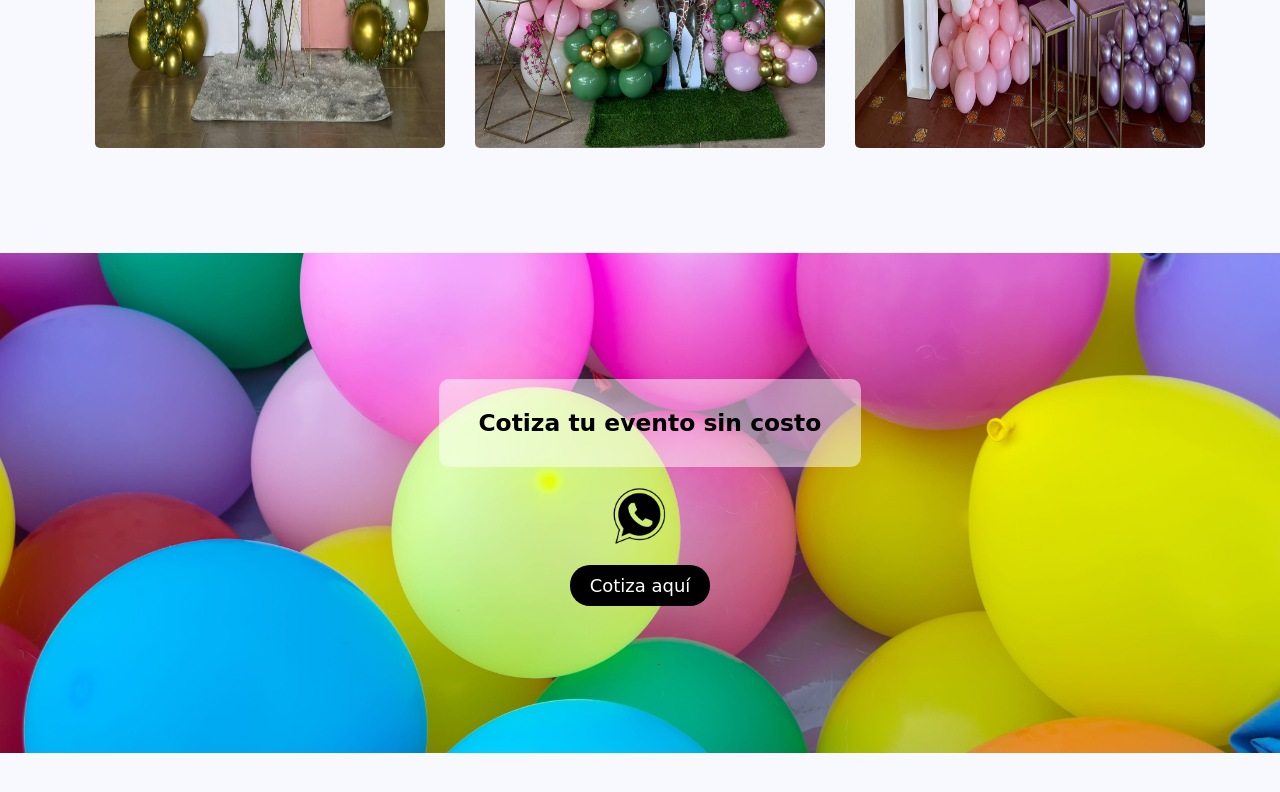
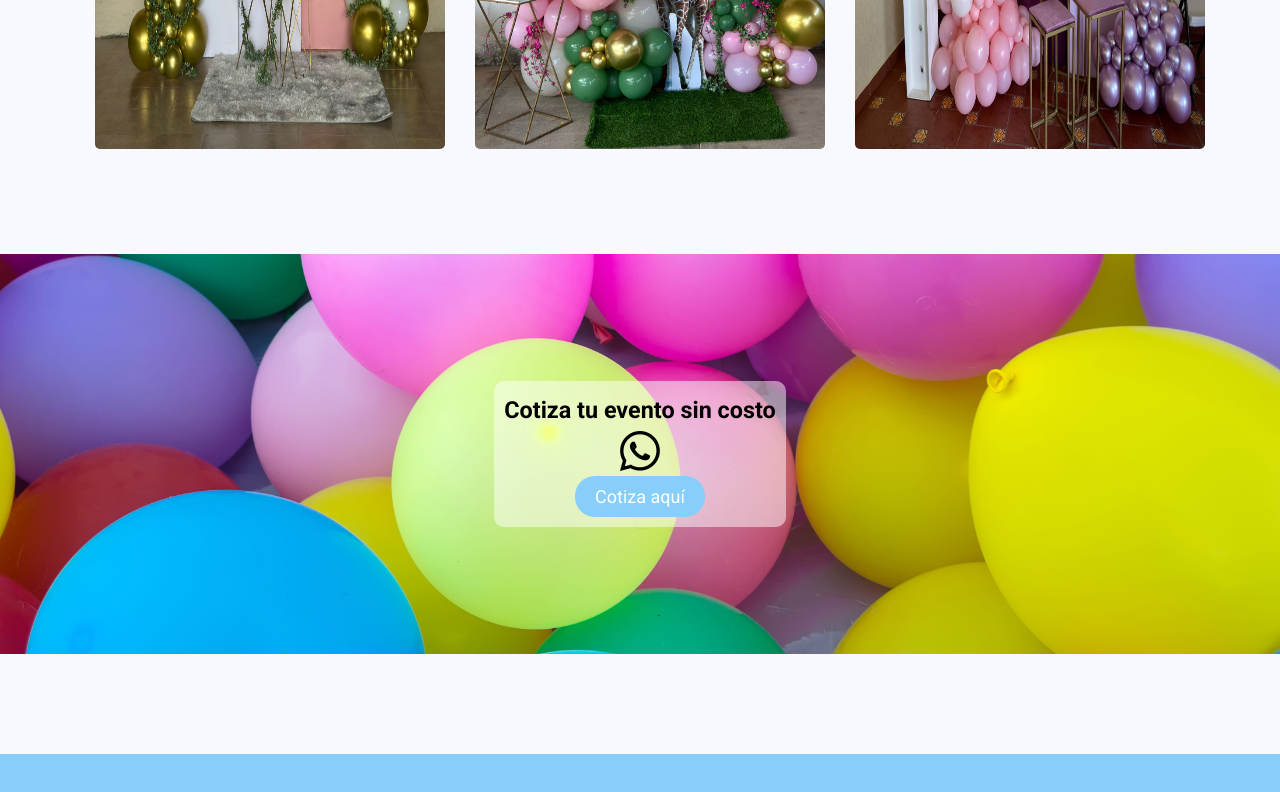
Before and after one commit to age0sh/evangelista-decor-website, a plain HTML site: page index.html in a window 1280 px wide. Shown: the part 2000-2792 px from the top of the page. Drawn offline with nearby package versions, Linux system fonts and the light colour scheme.

Commit message:
actualización de estilos del css y cambio de estilo al banner de index, se soluciono error donde se veía un espacio blanco al costado del banner desde dispositivos moviles

```diff
--- a/index.html
+++ b/index.html
@@ -82,14 +82,10 @@
 </div>
 
 <div class="banner">
-    <div>
+    <div class="banner_info">
         <h3 data-aos="fade-right">Cotiza tu evento sin costo</h3>
-        <div>
-            <p data-aos="fade-right">
-                <img src="images/whatsapp.png" alt="WhatsApp">
-                <button onclick="enviarMensajeWhatsApp()">Cotiza aquí</button>
-            </p>
-        </div>
+        <i class="bi bi-whatsapp" data-aos="fade-right"></i>
+        <button onclick="enviarMensajeWhatsApp()">Cotiza aquí</button>
     </div>
 </div>
 
--- a/style.css
+++ b/style.css
@@ -87,7 +87,7 @@ body {
 
 
 .container_home h1 {
-    font-family: 'Playwrite DK Loopet', cursive;
+    font-family: 'roboto', sans-serif;
     font-size: 36px;
     text-align: center;
     text-shadow: 2px 2px 4px rgba(0, 0, 0, 0.5);
@@ -159,46 +159,50 @@ body {
     background-image: url('images/banner.jpg');
     background-size: cover;
     background-position: center;
-    height: 500px;
+    height: 400px;
     display: flex;
     justify-content: center;
     align-items: center;
     color: black;
-    font-family: 'Playwrite DK Loopet', cursive;
+    font-family: 'roboto', sans-serif;
     font-size: 20px;
     margin-top: 100px;
     margin-bottom: 100px;
     position: relative;
+    width: 100vw; /* Asegura que el banner ocupe todo el ancho de la ventana */
+    overflow-x: hidden; /* Evita que aparezca un scroll horizontal */
 }
 
-.banner h3 {
+.banner_info {
     background-color: rgba(255, 255, 255, 0.5);
-    padding: 30px;
+    padding: 10px;
     border-radius: 10px;
     text-align: center;
-    width: 90%;
     margin: auto;
 }
-.banner img {
-    width: 100px;
-    height: auto;
-    display: block;
-    margin: auto;
-    margin-bottom: 20px;
+
+.banner_info h3,
+.banner_info i,
+.banner_info button {
+    margin: 5px 0; /* Margen vertical de 5px entre los elementos */
 }
+
+.banner_info i {
+    font-size: 40px; /* Tamaño del ícono de WhatsApp */
+}
+
 .banner button {
-    background-color: black;
+    background-color: lightskyblue;
     color: white;
     padding: 10px 20px;
     border: none;
     border-radius: 20px;
-    font-family: 'Playwrite DK Loopet', cursive;
+    font-family: 'roboto', sans-serif;
     font-size: 18px;
-    margin-top: 20px;
     display: block;
     margin: auto;
+}
 
-}
 .banner button:hover {
     background-color: lightskyblue;
     color: black;
@@ -214,7 +218,7 @@ body {
 }
 .footer h4 {
     color: black;
-    font-family: 'Playwrite DK Loopet', cursive;
+    font-family: 'roboto', sans-serif;
     margin-bottom: 10px;
 }
 ul {
@@ -244,7 +248,7 @@ ul {
 }
 
 .contacto h1 {
-    font-family: 'Playwrite DK Loopet', cursive;
+    font-family: 'roboto', sans-serif;
     font-size: 36px;
     color: black;
     text-align: center;
@@ -275,7 +279,7 @@ ul {
 }
 
 .icon_redes p {
-    font-family: 'Playwrite DK Loopet', cursive;
+    font-family: 'roboto', sans-serif;
     font-size: 20px;
     color: black;
     margin: 10px;
@@ -287,7 +291,7 @@ ul {
 }
 
 .preguntas h1 {
-    font-family: 'Playwrite DK Loopet', cursive;
+    font-family: 'roboto', sans-serif;
     font-size: 36px;
     color: black;
     text-align: center;
@@ -323,7 +327,7 @@ ul {
 }
 
 .devolucion h1 {
-    font-family: 'Playwrite DK Loopet', cursive;
+    font-family: 'roboto', sans-serif;
     font-size: 36px;
     color: black;
     text-align: center;
@@ -354,7 +358,7 @@ ul {
 
 
 .privacidad h1 {
-    font-family: 'Playwrite DK Loopet', cursive;
+    font-family: 'roboto', sans-serif;
     font-size: 36px;
     color: black;
     text-align: center;
@@ -385,7 +389,7 @@ ul {
 
 
 .terminos-condicion h1 {
-    font-family: 'Playwrite DK Loopet', cursive;
+    font-family: 'roboto', sans-serif;
     font-size: 36px;
     color: black;
     text-align: center;
@@ -415,7 +419,7 @@ ul {
 }
 
 .galeria h1 {
-    font-family: 'Playwrite DK Loopet', cursive;
+    font-family: 'roboto', sans-serif;
     font-size: 36px;
     color: black;
     text-align: center;
```
